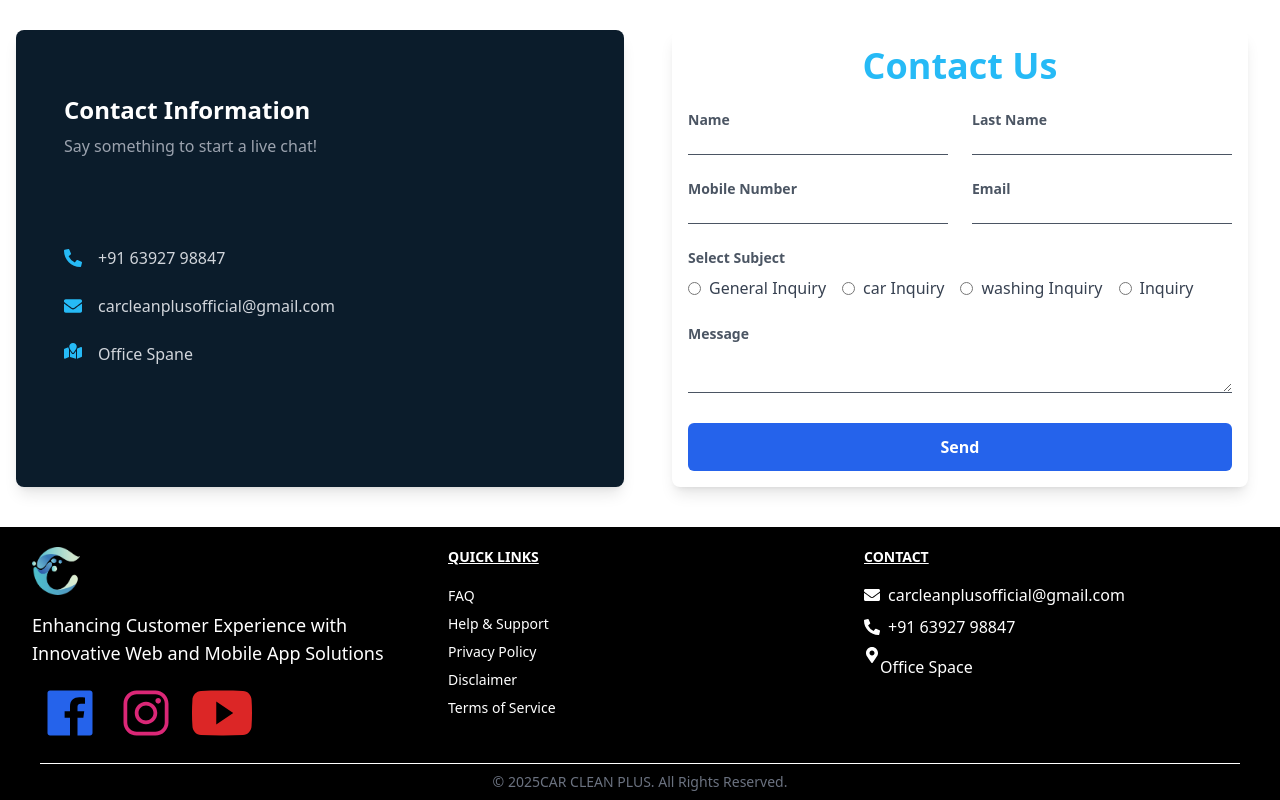
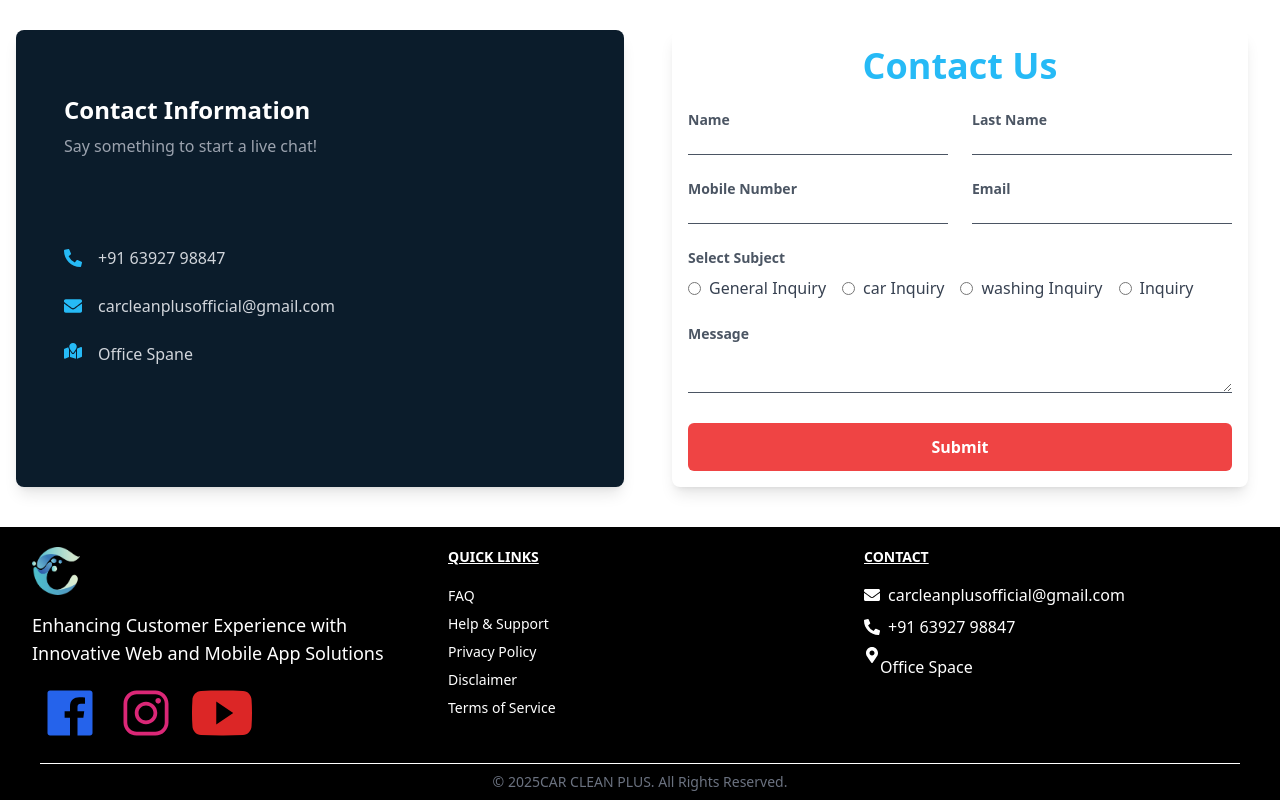
Before and after one commit to difmo/carcleanplus, a React (Vite) app: page / in a window 1280 px wide. Shown: the part 3482-4282 px from the top of the page. Built offline with nearby package versions, Linux system fonts and the light colour scheme.

Commit message:
Update FormContact.jsx

```diff
--- a/src/Components/FormContact.jsx
+++ b/src/Components/FormContact.jsx
@@ -190,9 +190,9 @@
           {/* Submit Button */}
           <button
             type="submit"
-            className="w-full py-3 text-white font-bold bg-blue-600 hover:bg-blue-700 transition duration-300 rounded-md"
+            className="w-full py-3 text-white font-bold bg-red-500 hover:bg-red-700 transition duration-300 rounded-md"
           >
-            Send
+            Submit
           </button>
 
           {/* Status Message */}
```
